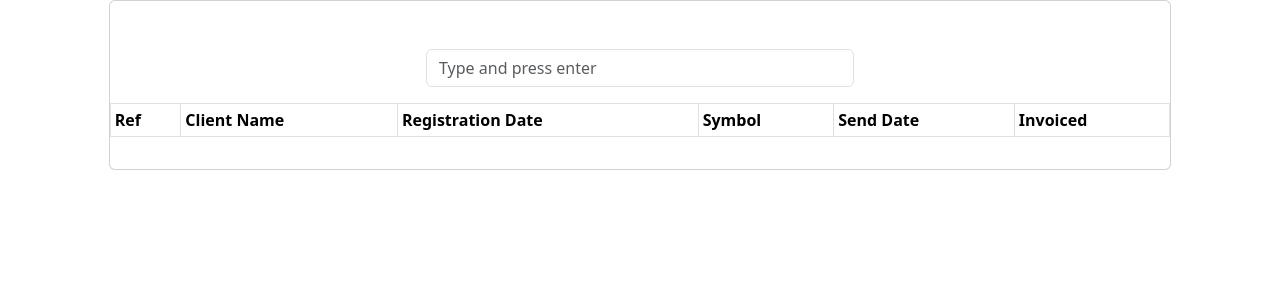
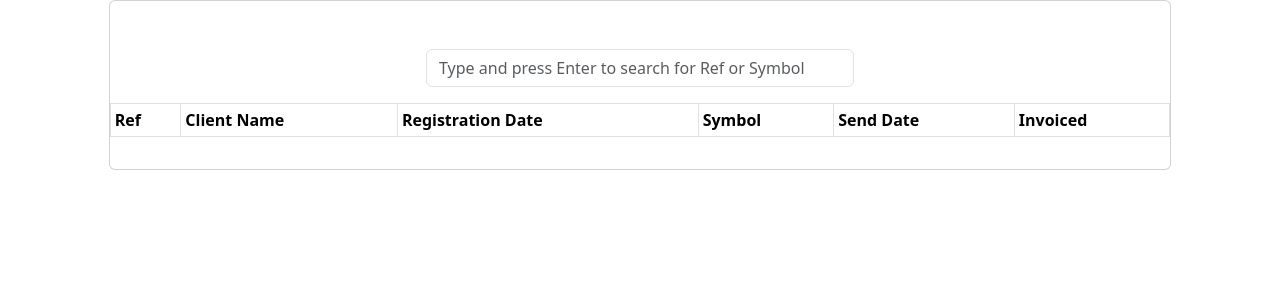
Before and after one commit to AdamWozniak94/data_table_site, a Symfony app: template templates/main.html.twig in a window 1280 px wide. Shown: the top 300 px of the page. Run offline with Twig, Linux system fonts and the light colour scheme; the template is opened without the code that fills it, so the values that code supplies are empty; some libraries are stand-ins or nearby versions.

Commit message:
change search input placeholder

```diff
--- a/templates/main.html.twig
+++ b/templates/main.html.twig
@@ -15,7 +15,8 @@
                 <div class="row mt-5">
                     <div class="col-md-5 mx-auto">
                         <div class="input-group mb-3">
-                            <input class="form-control border" type="search" placeholder="Type and press enter" id="search-input">
+                            <input class="form-control border" type="search"
+                                   placeholder="Type and press Enter to search for Ref or Symbol" id="search-input">
                         </div>
                     </div>
                 </div>
```
